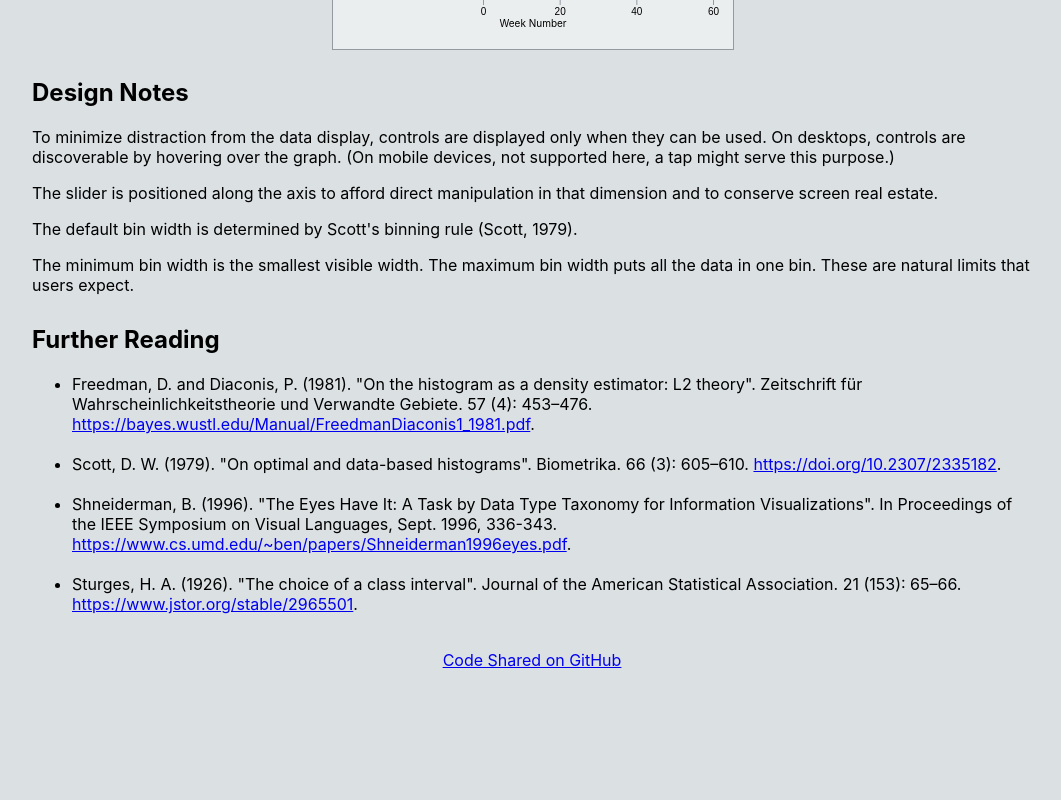
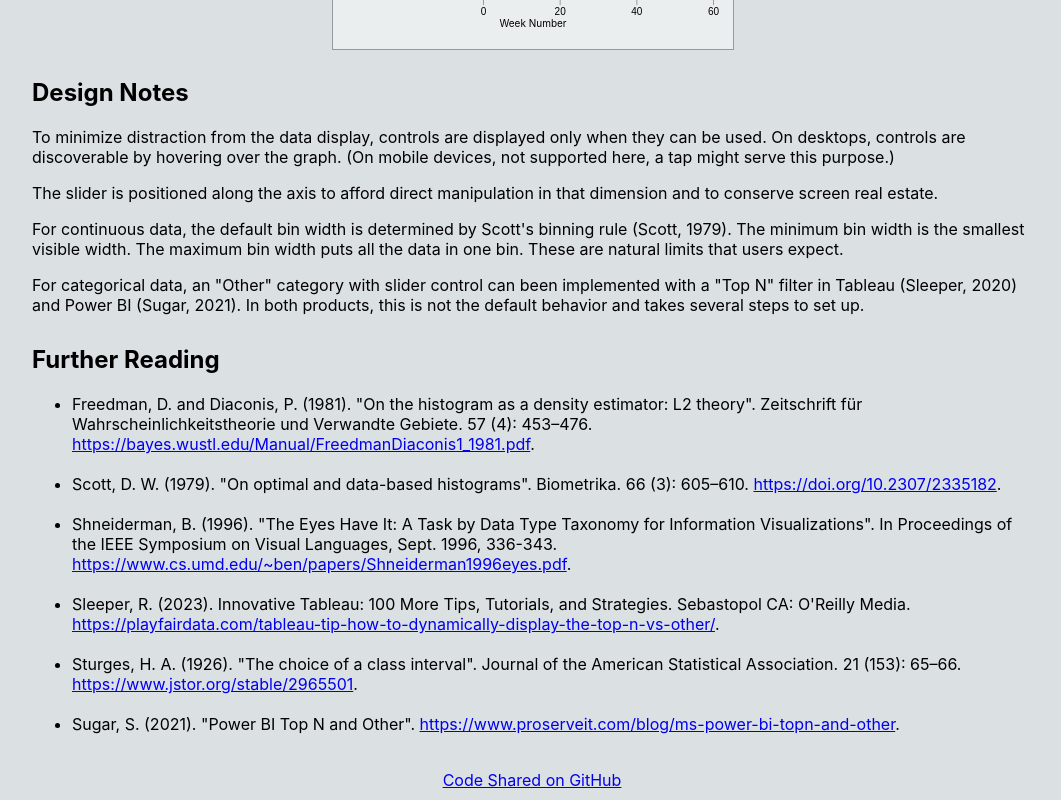
Before and after one commit to hemanrobinson/top-n-binning, a React (Create React App) app: page / in a window 1280 px wide. Shown: the part 2420-3220 px from the top of the page, without its empty margins (108-1169 px from the left). Before the commit the page ends 3100 px from the top, so only its background shows below. Built offline with nearby package versions, Linux system fonts and the light colour scheme.

Commit message:
Add references

```diff
--- a/src/App.js
+++ b/src/App.js
@@ -72,17 +72,19 @@ const App = () => {
                 The slider is positioned along the axis to afford direct manipulation in that dimension and to conserve screen real estate.
                 </p>
                 <p>
-                The default bin width is determined by Scott's binning rule (Scott, 1979).
+                  For continuous data, the default bin width is determined by Scott's binning rule (Scott, 1979).  The minimum bin width is the smallest visible width.  The maximum bin width puts all the data in one bin.  These are natural limits that users expect.
                 </p>
                 <p>
-                The minimum bin width is the smallest visible width.  The maximum bin width puts all the data in one bin.  These are natural limits that users expect.
+                  For categorical data, an "Other" category with slider control can been implemented with a "Top N" filter in Tableau (Sleeper, 2020) and Power BI (Sugar, 2021).  In both products, this is not the default behavior and takes several steps to set up.
                 </p>
                 <h2>Further Reading</h2>
                 <ul>
                     <li>Freedman, D. and Diaconis, P. (1981). "On the histogram as a density estimator: L2 theory". Zeitschrift für Wahrscheinlichkeitstheorie und Verwandte Gebiete. 57 (4): 453–476. <a href="https://bayes.wustl.edu/Manual/FreedmanDiaconis1_1981.pdf">https://bayes.wustl.edu/Manual/FreedmanDiaconis1_1981.pdf</a>.</li><br/>
                     <li>Scott, D. W. (1979). "On optimal and data-based histograms". Biometrika. 66 (3): 605–610. <a href="https://doi.org/10.2307/2335182">https://doi.org/10.2307/2335182</a>.</li><br/>
                     <li>Shneiderman, B. (1996). "The Eyes Have It: A Task by Data Type Taxonomy for Information Visualizations". In Proceedings of the IEEE Symposium on Visual Languages, Sept. 1996, 336-343. <a href="https://www.cs.umd.edu/~ben/papers/Shneiderman1996eyes.pdf">https://www.cs.umd.edu/~ben/papers/Shneiderman1996eyes.pdf</a>.</li><br/>
+                    <li>Sleeper, R. (2023). Innovative Tableau: 100 More Tips, Tutorials, and Strategies. Sebastopol CA: O'Reilly Media. <a href="https://playfairdata.com/tableau-tip-how-to-dynamically-display-the-top-n-vs-other/">https://playfairdata.com/tableau-tip-how-to-dynamically-display-the-top-n-vs-other/</a>.</li><br/>
                     <li>Sturges, H. A. (1926). "The choice of a class interval". Journal of the American Statistical Association. 21 (153): 65–66. <a href="https://www.jstor.org/stable/2965501">https://www.jstor.org/stable/2965501</a>.</li><br/>
+                    <li>Sugar, S. (2021). "Power BI Top N and Other". <a href="https://www.proserveit.com/blog/ms-power-bi-topn-and-other">https://www.proserveit.com/blog/ms-power-bi-topn-and-other</a>.</li><br/>
                 </ul>
             </div>
             <a href="https://github.com/hemanrobinson/bin/">Code Shared on GitHub</a>
```
